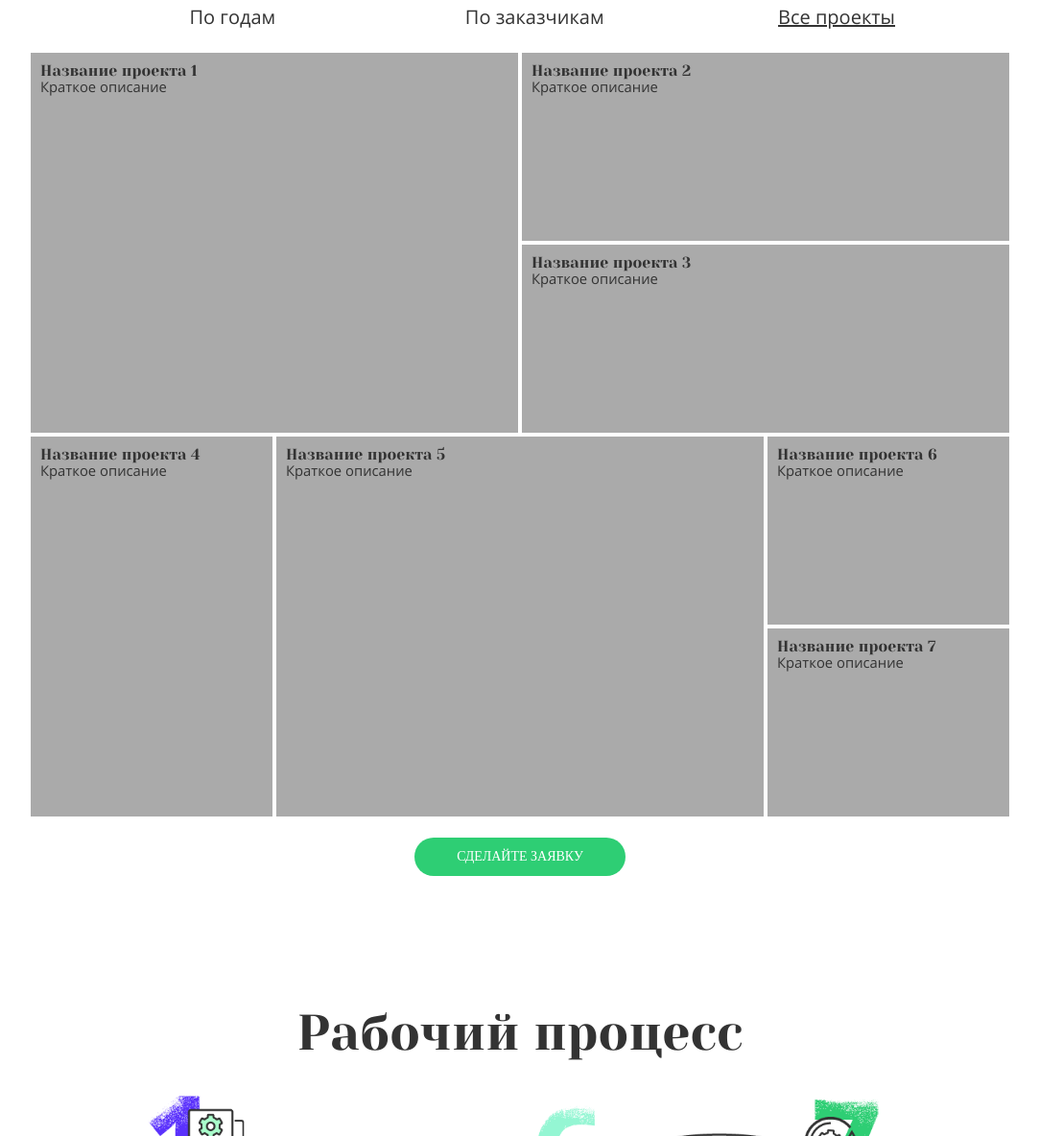
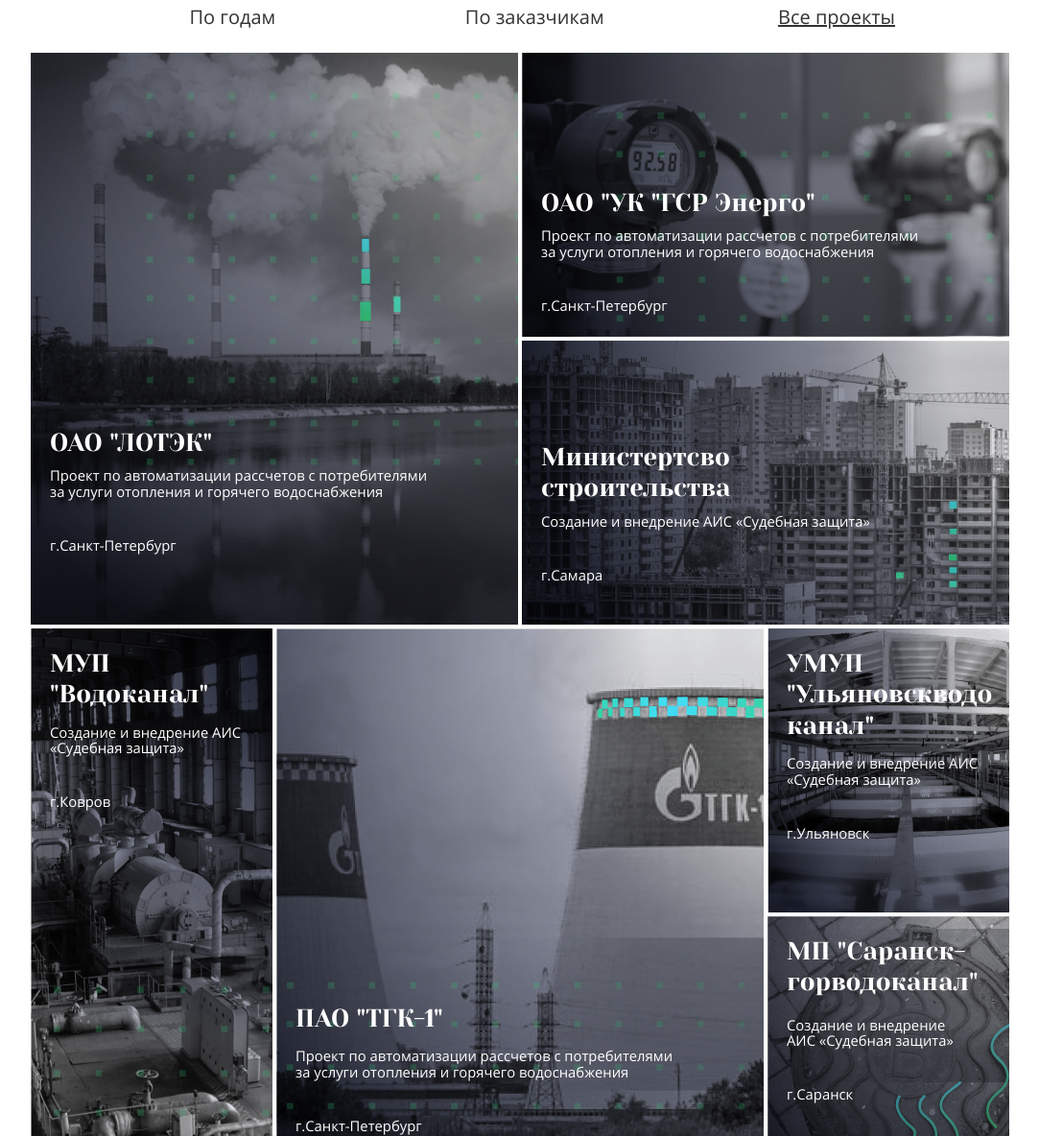
Before and after one commit to warhammerr/serviceit, a website: page app/index.html in a window 1280 px wide. Shown: the part 1870-3054 px from the top of the page at 96% size, without its empty margins (98-1181 px from the left). Drawn offline with Linux system fonts and the light colour scheme; a web font is replaced by a local one.

Commit message:
update project gallery

```diff
--- a/app/index.html
+++ b/app/index.html
@@ -154,46 +154,53 @@
 				<div class="left-ident"></div>
 				<div class="site-content projects_container">
 					<div class="projects_all">
-						<div class="block1">
+						<div class="project_block block1" style="background-image: url('/img/projects/pic1.png');">
 							<div class="description">
-								<h5>Название проекта 1</h5>
-								<h6>Краткое описание</h6>
+								<h5>ОАО "ЛОТЭК"</h5>
+								<h6>Проект по автоматизации рассчетов с потребителями<br/> за услуги отопления и горячего водоснабжения</h6>
+								<p>г.Санкт-Петербург</p>
 							</div>
 						</div>
-						<div class="block2">
+						<div class="project_block block2" style="background-image: url('/img/projects/pic2.png');">
 							<div class="description">
-								<h5>Название проекта 2</h5>
-								<h6>Краткое описание</h6>
+								<h5>ОАО "УК "ГСР Энерго"</h5>
+								<h6>Проект по автоматизации рассчетов с потребителями<br/> за услуги отопления и горячего водоснабжения</h6>
+								<p>г.Санкт-Петербург</p>
 							</div>
 						</div>
-						<div class="block3">
+						<div class="project_block block3" style="background-image: url('/img/projects/pic3.png');">
 							<div class="description">
-								<h5>Название проекта 3</h5>
-								<h6>Краткое описание</h6>
+								<h5>Министертсво<br/>строительства</h5>
+								<h6>Создание и внедрение АИС <q>Cудебная защита</q></h6>
+								<p>г.Самара</p>
 							</div>
 						</div>
-						<div class="block4">
+						<div class="project_block block4" style="background-image: url('/img/projects/pic4.png');">
 							<div class="description">
-								<h5>Название проекта 4</h5>
-								<h6>Краткое описание</h6>
+								<h5>МУП<br/>"Водоканал"</h5>
+								<h6>Создание и внедрение АИС <q>Cудебная защита</q></h6>
+								<p>г.Ковров</p>
 							</div>
 						</div>
-						<div class="block5">
+						<div class="project_block block5" style="background-image: url('/img/projects/pic5.png');">
 							<div class="description">
-								<h5>Название проекта 5</h5>
-								<h6>Краткое описание</h6>
+								<h5>ПАО "ТГК-1"</h5>
+								<h6>Проект по автоматизации рассчетов с потребителями<br/> за услуги отопления и горячего водоснабжения</h6>
+								<p>г.Санкт-Петербург</p>
 							</div>
 						</div>
-						<div class="block6">
+						<div class="project_block block6" style="background-image: url('/img/projects/pic6.png');">
 							<div class="description">
-								<h5>Название проекта 6</h5>
-								<h6>Краткое описание</h6>
+								<h5>УМУП "Ульяновскводо<br/>канал"</h5>
+								<h6>Создание и внедрение АИС <q>Cудебная защита</q></h6>
+								<p>г.Ульяновск</p>
 							</div>
 						</div>
-						<div class="block7">
+						<div class="project_block block7" style="background-image: url('/img/projects/pic7.png');">
 							<div class="description">
-								<h5>Название проекта 7</h5>
-								<h6>Краткое описание</h6>
+								<h5>МП "Саранск-<br/>горводоканал"</h5>
+								<h6>Создание и внедрение<br/> АИС <q>Cудебная защита</q></h6>
+								<p>г.Саранск</p>
 							</div>
 						</div>
 					</div>
--- a/sass/main.sass
+++ b/sass/main.sass
@@ -84,6 +84,7 @@
 .projects_container
   padding: 0px
   min-height: 800px
+  height: 1200px
   max-width: 1200px
   margin: 0 auto;
   overflow: hidden
@@ -124,11 +125,13 @@
 
 .projects_all
   width: 100%
-  // height: 800px
-  background-color: #FFF
+  background-position: right top
+  color: #FFF
   padding-bottom: 15px
   position: absolute
   h5
+    line-height: em(20pt)
+    font-size: em(26pt)
     margin: 0px
     font-family: "YesevaOne-Regular"
   .description
@@ -136,8 +139,12 @@
     h6
       margin: 0px
       font-family: "OpenSans-Regular"
+    p
+      font-family: "OpenSans-Regular"
+      font-size: em(14.8pt)
+      font-weight: 400
   div
-    background-color: #AAA
+    // background-color: #AAA
     height: 100%
     float: left
     padding: 5px
@@ -168,38 +175,87 @@
 
 .projects_all
   .block1
+    padding-top: 385px
+    padding-left: 15px
     width: 50%
-    height: 400px
+    height: 600px
+    p
+      padding-top: 40px
+      margin: 0px
+    h6
+      padding-top: 10px
 
 .projects_all
   .block2
     width: 50%
-    height: 200px
+    height: 300px
+    padding-top: 135px
+    padding-left: 15px
+    p
+      padding-top: 40px
+      margin: 0px
+    h6
+      padding-top: 10px
 
 .projects_all
   .block3
     width: 50%
-    height: 200px
+    height: 300px
+    padding-top: 100px
+    padding-left: 15px
+    p
+      padding-top: 40px
+      margin: 0px
+    h6
+      padding-top: 10px
 
 .projects_all
   .block4
     width: 25%
-    height: 400px
+    height: 600px
+    padding-top: 15px
+    padding-left: 15px
+    p
+      padding-top: 40px
+      margin: 0px
+    h6
+      padding-top: 15px
 
 .projects_all
   .block5
     width: 50%
-    height: 400px
+    height: 600px
+    padding-top: 385px
+    padding-left: 15px
+    p
+      padding-top: 40px
+      margin: 0px
+    h6
+      padding-top: 15px
 
 .projects_all
   .block6
     width: 25%
-    height: 200px
+    height: 300px
+    padding-top: 15px
+    padding-left: 15px
+    p
+      padding-top: 40px
+      margin: 0px
+    h6
+      padding-top: 15px
 
 .projects_all
   .block7
     width: 25%
-    height: 200px
+    height: 300px
+    padding-top: 15px
+    padding-left: 15px
+    p
+      padding-top: 40px
+      margin: 0px
+    h6
+      padding-top: 20px
 
 .project-menu
   ul
```
Also changed, not shown: app/css/main.min.css, app/img/colleague/people10.png (added), app/img/projects/pic1.png (added), app/img/projects/pic2.png (added), app/img/projects/pic3.png (added), app/img/projects/pic4.png (added), app/img/projects/pic5.png (added), app/img/projects/pic6.png (added), app/img/projects/pic7.png (added).
